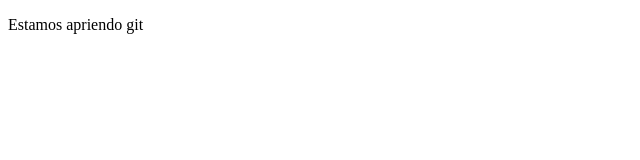
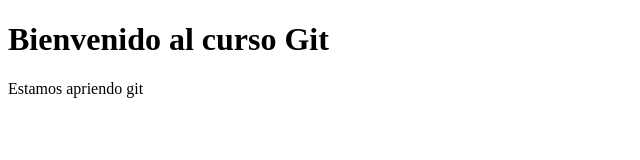
Before and after one commit to acidSnakej/cursoGit, a plain HTML site: page index.html in a window 1280 px wide. Shown: the whole page, without its empty margins (0-640 px from the left). Drawn offline with Linux system fonts and the light colour scheme.

Commit message:
Esta fue la segunda edicion del mismo index.html

```diff
--- a/index.html
+++ b/index.html
@@ -5,6 +5,7 @@
   <title>CursoGit</title>
 </head>
 <body>
+  <h1>Bienvenido al curso Git</h1>
   <p>Estamos apriendo git</p>
 </body>
 </html>
```
